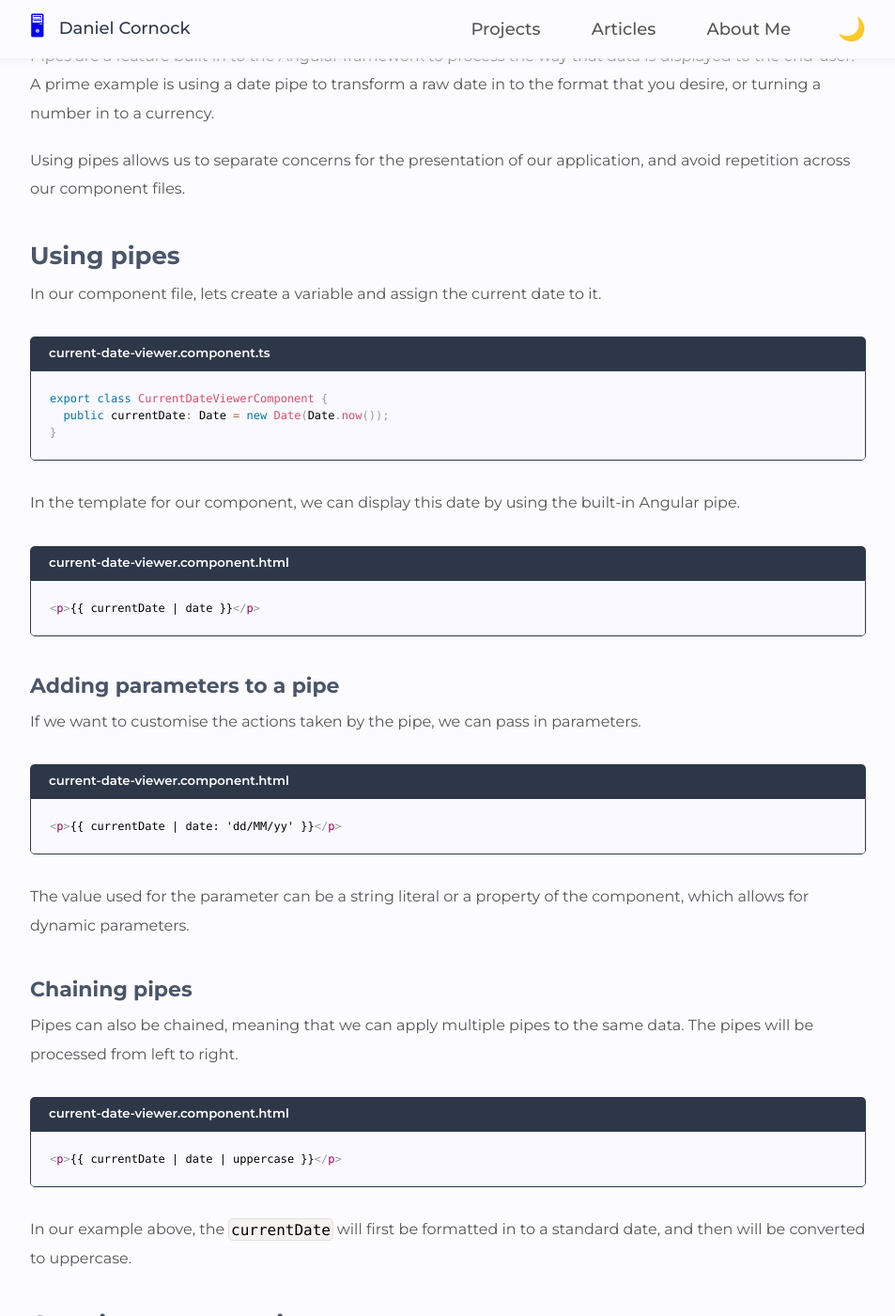
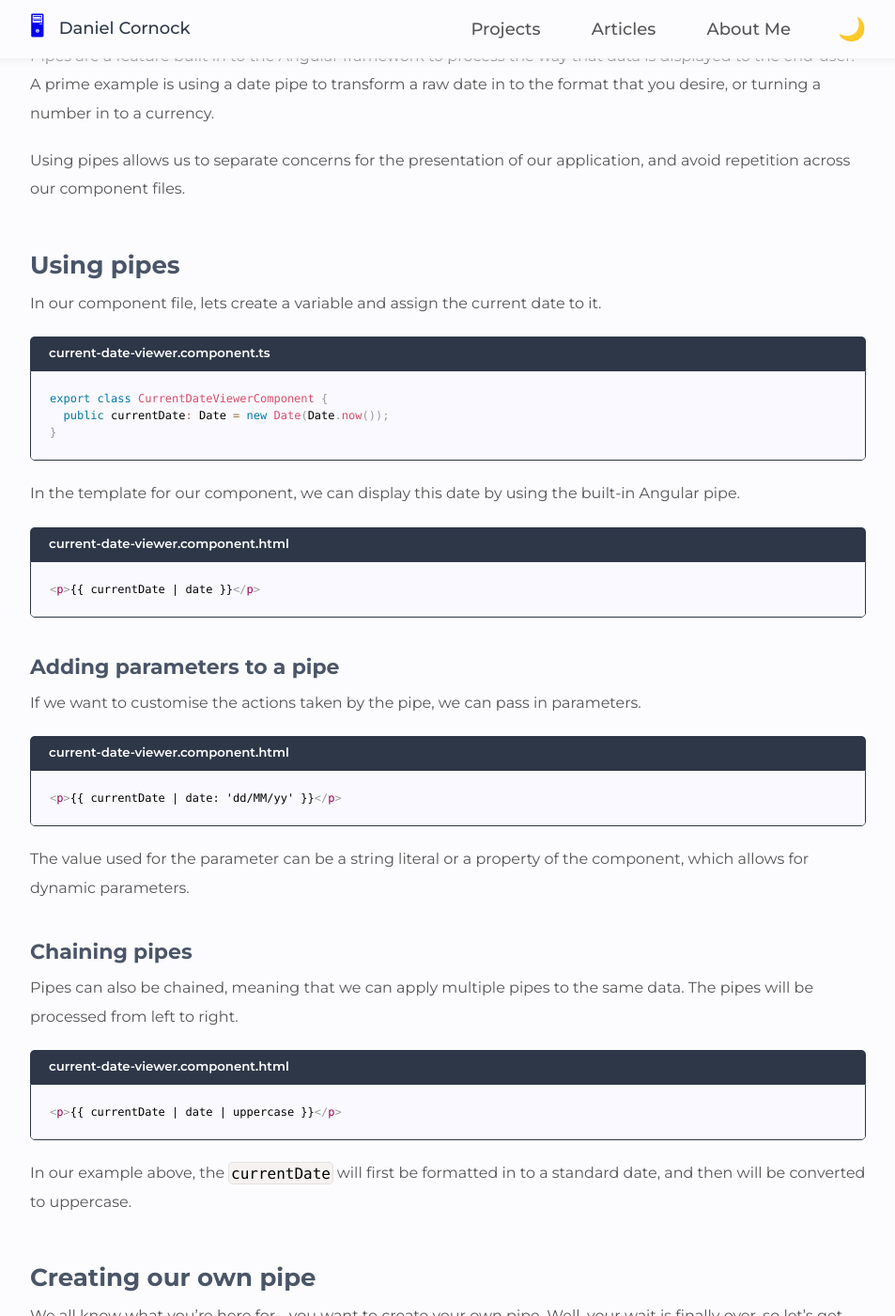
Before and after one commit to danielcornock/danielcornock.co.uk, a Jekyll site: the page built from _posts/2020-05-22-angular-pipes.md, in a window 1280 px wide and 1400 px high, scrolled down 321 px. Shown: the whole window at 94% size, without its empty margins (163-1116 px from the left). Built offline with Jekyll 4.4.1, drawn with Linux system fonts in a browser that asks for light colours; nearby versions of some CDN libraries.

Commit message:
remove extra spacing around blockquotes & code blocks and improve browser view simulator

```diff
--- a/_layouts/post/_post.scss
+++ b/_layouts/post/_post.scss
@@ -85,8 +85,10 @@ $post-header-margin-bottom: 10px;
 
     h2 {
       font-size: 26px;
+      margin-top: 50px;
 
       @include media($tablet) {
+        margin-top: $post-header-margin-top;
         font-size: 22px;
       }
     }
@@ -113,7 +115,7 @@ $post-header-margin-bottom: 10px;
       padding: 10px $post-code-spacing;
       border-radius: $br-default $br-default 0 0;
       color: $color-highlight-text;
-      margin-top: $post-large-spacing;
+      margin-top: $post-default-spacing;
       position: relative;
       font-weight: 600;
 
@@ -150,7 +152,7 @@ $post-header-margin-bottom: 10px;
 
     ul {
       list-style-position: outside;
-      margin: $post-default-spacing 0 $post-large-spacing 40px;
+      margin: 10px 0 $post-large-spacing 40px;
 
       @include media($phone) {
         margin-left: 20px;
@@ -203,12 +205,21 @@ $post-header-margin-bottom: 10px;
       border: 1px solid $color-code-file-label;
     }
 
+    code.language-console {
+      font-family: 'Arial' !important;
+      font-size: 16px !important;
+    }
+
     .highlight {
       > .highlight {
         background-color: $color-code-bg !important; //change
 
         overflow-x: auto;
         padding: $post-code-spacing;
+
+        &.language-console {
+          padding-bottom: 60px;
+        }
       }
 
       .token.operator,
@@ -221,7 +232,7 @@ $post-header-margin-bottom: 10px;
     }
 
     div.highlighter-rouge {
-      margin-bottom: $post-large-spacing;
+      margin-bottom: $post-default-spacing;
     }
 
     code.highlighter-rouge {
@@ -250,7 +261,7 @@ $post-header-margin-bottom: 10px;
       background-color: $color-highlight-container-bg;
       padding: 15px $post-default-spacing;
       border-radius: $br-default;
-      margin: $post-large-spacing 0;
+      margin: $post-default-spacing 0;
 
       p {
         margin-bottom: 0;
```
